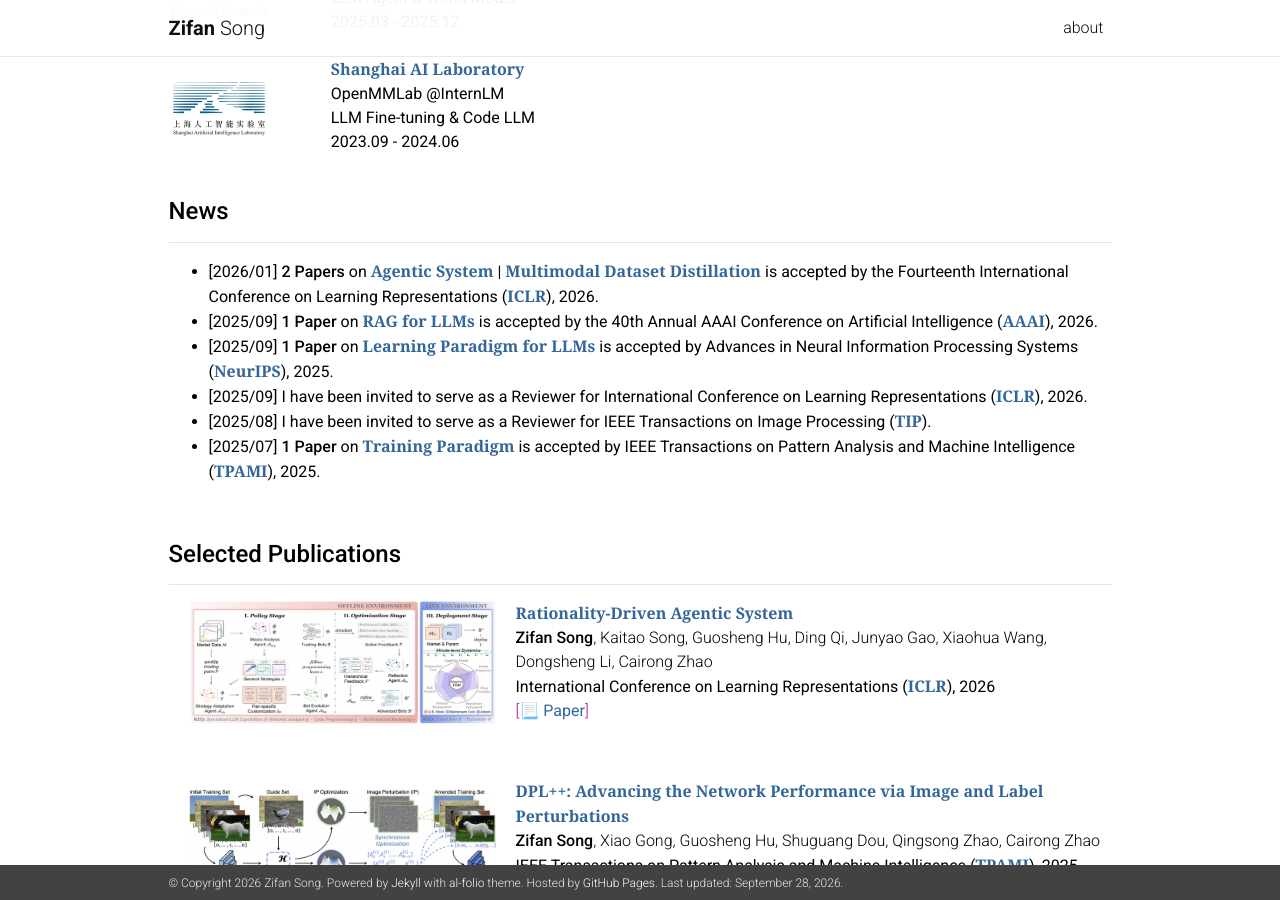
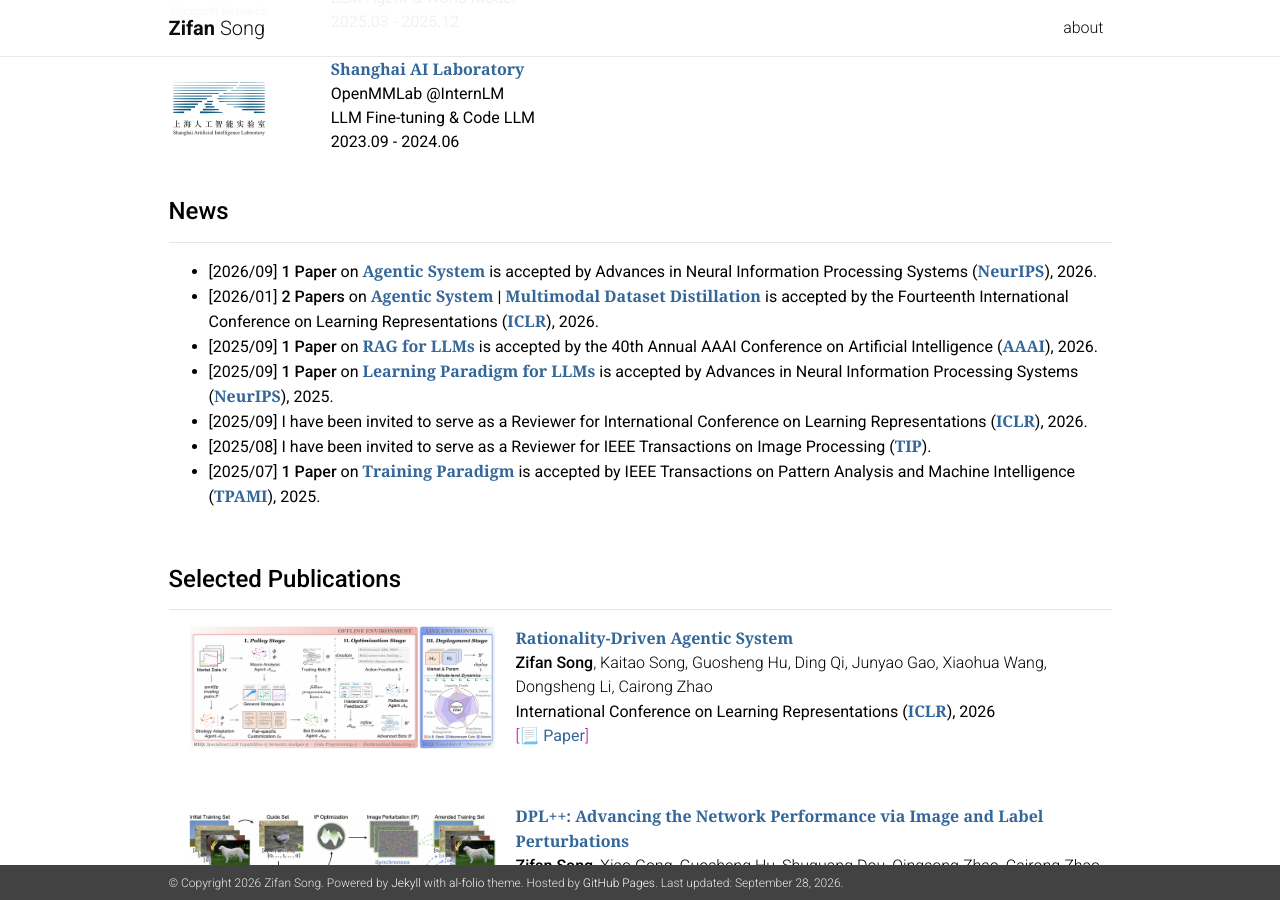
Before and after one commit to MatCaviar/MatCaviar.github.io, a Jekyll site: the page built from _pages/MatCaivar.md, in a window 1280 px wide and 900 px high, scrolled down 846 px. Built offline with Jekyll 4.4.1, drawn with Linux system fonts in a browser that asks for light colours; nearby versions of some CDN libraries; a style sheet for code colours, icons or effects is not loaded.

Commit message:
Update MatCaivar.md

```diff
--- a/_pages/MatCaivar.md
+++ b/_pages/MatCaivar.md
@@ -96,6 +96,7 @@ social: false  # includes social icons at the bottom of the page
 
 #### **News**
 <hr />
+- <B>[2026/09] **1 Paper** on [**<font face="Georgia" color="#336699"><B>Agentic System</B></font>**](https://arxiv.org/abs/2505.11820){:target="_blank"} is accepted by Advances in Neural Information Processing Systems (**<font face="Georgia" color="#336699"><B>NeurIPS</B></font>**), 2026.</B>
 - <B>[2026/01] **2 Papers** on [**<font face="Georgia" color="#336699"><B>Agentic System</B></font>**](https://arxiv.org/abs/2510.04787){:target="_blank"} | [**<font face="Georgia" color="#336699"><B>Multimodal Dataset Distillation</B></font>**](https://openreview.net/forum?id=7SgSMKM2KF){:target="_blank"} is accepted by the Fourteenth International Conference on Learning Representations (**<font face="Georgia" color="#336699"><B>ICLR</B></font>**), 2026.</B>
 - <B>[2025/09] **1 Paper** on [**<font face="Georgia" color="#336699"><B>RAG for LLMs</B></font>**](https://arxiv.org/abs/2505.11820){:target="_blank"} is accepted by the 40th Annual AAAI Conference on Artificial Intelligence (**<font face="Georgia" color="#336699"><B>AAAI</B></font>**), 2026.</B>
 - <B>[2025/09] **1 Paper** on [**<font face="Georgia" color="#336699"><B>Learning Paradigm for LLMs</B></font>**](https://arxiv.org/abs/2505.11820){:target="_blank"} is accepted by Advances in Neural Information Processing Systems (**<font face="Georgia" color="#336699"><B>NeurIPS</B></font>**), 2025.</B>
```
